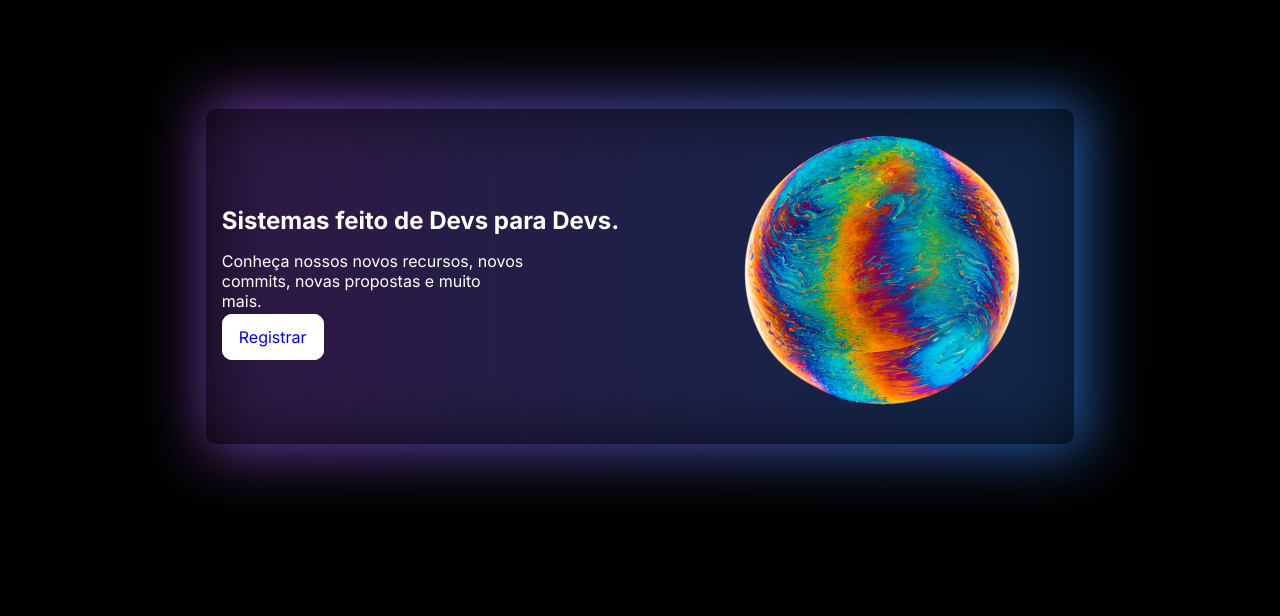
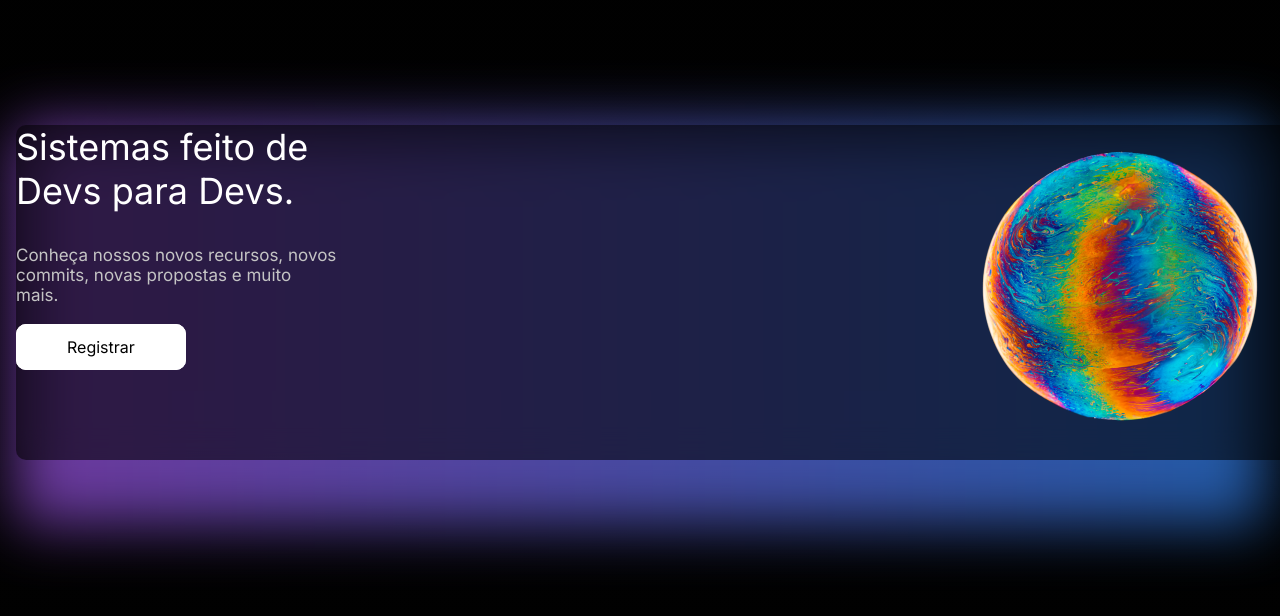
Before and after one commit to FelipeUnknown/SevenCode-React-Vite, a React (Vite) app: page / in a window 1280 px wide. Shown: the part 1544-2160 px from the top of the page. Built offline with nearby package versions, Linux system fonts and the light colour scheme.

Commit message:
quase nd mudou

```diff
--- a/src/components/callToAction/callToAction.module.css
+++ b/src/components/callToAction/callToAction.module.css
@@ -1,25 +1,22 @@
 .CallToAction{
     margin:0 auto;
     display: flex;
-    padding: 10rem;
+    padding: 10rem 0;
+    width: 80rem;
 }
 .CallToAction .ctaWrapper{
-    padding: 0rem 1rem 1rem 1rem;
-    margin: 0 auto;
+    padding: 1rem 1rem 1rem 1rem;
+    margin: 0 auto ;
     display: flex;
-    gap: 5rem;
-    align-items: center;
     max-width: 80rem;
-    margin: 0 auto;
-    z-index: 3;
 }
 .ctaContainer{
-    border-radius:10px ;
-    padding: 0 1rem;
+    position: absolute;
+    width: 80rem;
     display: flex;
     gap: 5rem;
     justify-content: space-between;
-    align-items: center;
+    border-radius:10px ;
     background: #0000008f;
     backdrop-filter:blur(15px);
 
@@ -27,9 +24,8 @@
 }
 .CallToAction .ctaWrapper::after{
     content: "";
-    position: absolute;
-    height: 350px;
-    width: 880px;
+    height: 400px;
+    width: 1255px;
     background: linear-gradient(90deg, rgba(155,81,224,1) 0%, rgba(48,129,237,1) 100%);
     filter: blur(30px);
     z-index: -1;
@@ -38,19 +34,26 @@
 .CallToAction .ctaWrapper .ctaContent{
     display: flex;
     flex-direction: column;
-    gap: 1rem;
+    gap:2rem;
 
 }
 .ctaWrapper .ctaContent h2{
+    max-width: 15ch;
+    font-size: 36px;
+    font-weight: 400;
     color: #fff;
 }
 .ctaWrapper .ctaContent p{
+    font-weight: 400;
+    font-size: 17px;
     max-width: 30ch;
-    color: #fff;
+    color:#C4C4C4;
+    ;
 }
 .ctaBtn{
     border-radius: 10px;
-    padding: 12px 16px;
+    padding: 12px 50px;
+    color: black;
     background-color: #fff;
     border: 1px solid #fff;
 }
```
